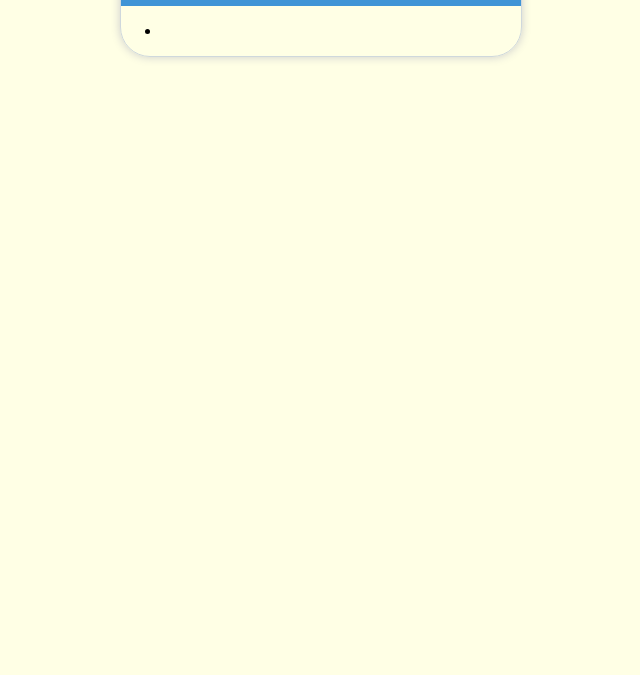
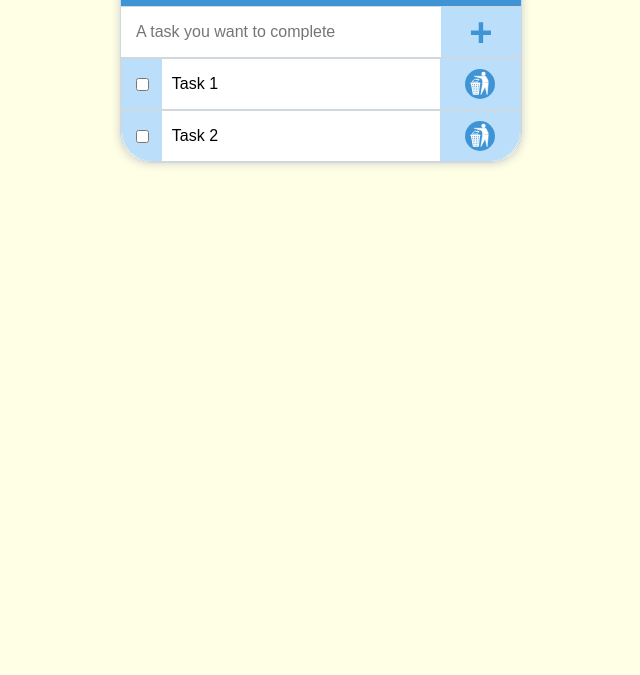
Before and after one commit to FallJ/to-do-list, a plain HTML site: page index.html in a window 1280 px wide. Shown: the part 125-800 px from the top of the page, without its empty margins (319-959 px from the left). Drawn offline with nearby package versions, Linux system fonts and the light colour scheme.

Commit message:
added img for delete button, added more styling, started js.

```diff
--- a/index.html
+++ b/index.html
@@ -14,20 +14,31 @@
       </div>
       <div class="todo-body">
           <div class="add-block">
+              <input type="text" class="add-field" placeholder="A task you want to complete">
+              <button class="add-button col-3">+</button>
+          </div>
               <ul class="tasks">
                   <li class="task">
-                      <div class="task-checked"></div>
-                      <div class="task-text"></div>
-                      <div class="task-remove"></div>
+                      <div class="task-checked col-1">
+                          <input type="checkbox">
+                      </div>
+                      <div class="task-text col-2">Task 1</div>
+                      <div class="task-remove col-3"></div>
+                  </li>
+                  <li class="task">
+                      <div class="task-checked col-1">
+                          <input type="checkbox">
+                      </div>
+                      <div class="task-text col-2">Task 2</div>
+                      <div class="task-remove col-3"></div>
                   </li>
               </ul>
-          </div>
-      </div>
+            </div>
   </div>
 
 
 
-
+<script src="https://ajax.googleapis.com/ajax/libs/jquery/3.6.0/jquery.min.js"></script>
     <script src="/script.js"></script>
 </body>
 </html>
--- a/script.js
+++ b/script.js
@@ -0,0 +1,26 @@
+$(document).ready(function() {
+    let addButton = $('.add-button');
+    let field = $('.add-field');
+    let tasks = $('.tasks');
+
+    //Add task
+    addButton.on('click', function() {
+        let elem = `<li class="task">
+                      <div class="task-checked col-1">
+                          <input type="checkbox">
+                      </div>
+                      <div class="task-text col-2">${field.val()}</div>
+                      <div class="task-remove col-3"></div>
+                  </li>`;
+                  $('.tasks').append(elem);
+                  field.val('');
+    })
+
+//Remove task
+let removeBtns = $('.task-remove');
+
+tasks.on('click','.task-remove', function() {
+    $(this).parent().remove();
+})
+
+})
--- a/style.css
+++ b/style.css
@@ -25,3 +25,95 @@ body {
     font-size: 32px;
     font-family: Arial;
 }
+
+.tasks {
+    margin: 0;
+    padding: 0;
+}
+
+.task {
+    list-style: none;
+    border: 1px solid #cfd8dc;
+    height: 50px;
+}
+
+.task:last-child {
+    border-radius: 0 0 30px 30px;
+}
+
+.task:last-child .col-1 {
+    border-radius: 0 0 0 30px;
+}
+
+.task:last-child .col-3 {
+    border-radius: 0 0 30px 0;
+}
+
+.add-block {
+    height: 50px;
+    border-top: 1px solid #cfd8dc;
+    border-bottom: 1px solid #cfd8dc;
+}
+
+.add-field {
+    width: 80%;
+    height: 50px;
+    padding: 0 15px;
+    box-sizing: border-box;
+    float: left;
+    border: 0;
+    outline: none;
+    font-size: 16px;
+    font-family: Arial;
+
+}
+
+.add-button {
+    border: 0;
+    padding: 0;
+    color: #3f94d6;
+    font-size: 40px;
+    font-weight: bold;
+    outline: none;
+}
+
+.col-1 {
+    width: 10%;
+    float: left;
+    background: #bbdefb;
+    height: 100%;
+    display: flex;
+    align-items: center;
+    justify-content: center;
+}
+
+.col-2 {
+    width: 70%;
+    float: left;
+    background: #fff;
+    display: flex;
+    align-items: center;
+    padding-left: 10px;
+    height: 100%;
+    font-family: Arial;
+    box-sizing: border-box;
+}
+
+.col-3 {
+    width: 20%;
+    float: left;
+    background-color: #bbdefb;
+    height: 100%;
+}
+
+.col-3:hover {
+    background-color: #90caf9;
+    cursor: pointer;
+}
+
+.task-remove {
+    background-image: url(img/trash.svg);
+    background-size: 30px;
+    background-repeat: no-repeat;
+    background-position: center;
+}
```
Also changed, not shown: img/trash.svg (added).
